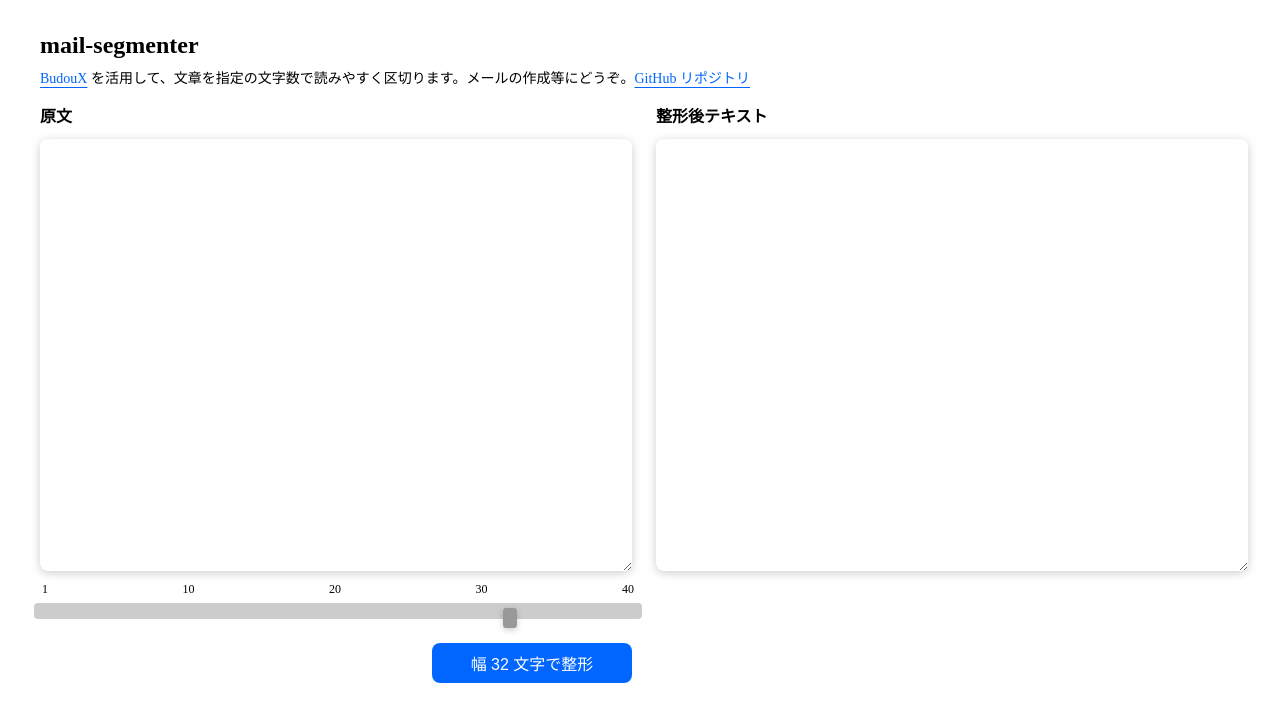
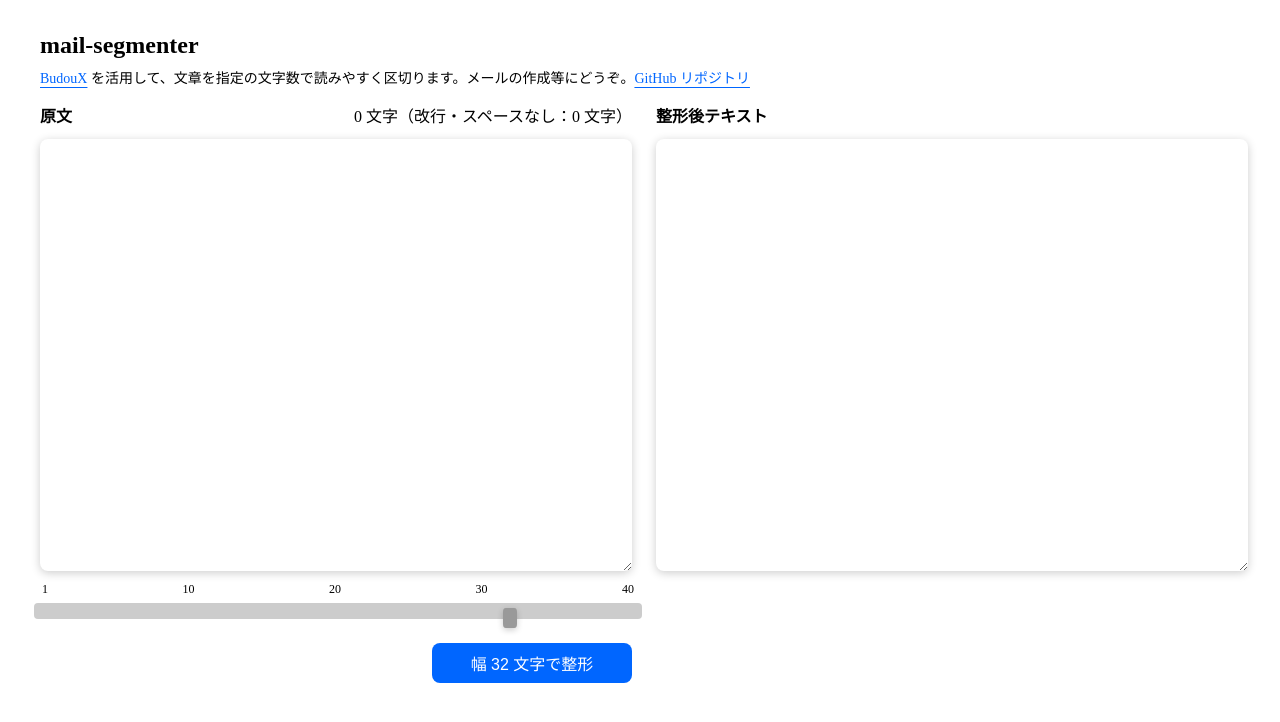
Before and after one commit to inaniwaudon/mail-segmenter, a Next.js app: page / in a window 1280 px wide. Shown: the top 722 px of the page. Built offline with nearby package versions, Linux system fonts and the light colour scheme; what budoux would draw is missing.

Commit message:
add counter

```diff
--- a/src/components/MainForm.module.scss
+++ b/src/components/MainForm.module.scss
@@ -7,6 +7,11 @@
 .textareaWrapper {
     display: flex;
     gap: 24px;
+}
+
+.textareaHeader {
+    display: flex;
+    justify-content: space-between;
 }
 
 .textareaDescription {
--- a/src/components/MainForm.tsx
+++ b/src/components/MainForm.tsx
@@ -1,6 +1,6 @@
 "use client";
 
-import { FormEvent, useState } from "react";
+import { FormEvent, useMemo, useState } from "react";
 import styles from "./MainForm.module.scss";
 import { formatSentence } from "@/lib/format";
 import Ruler from "./Ruler";
@@ -9,6 +9,13 @@ const MainForm = () => {
   const [inputSentence, setInputSentence] = useState("");
   const [outputSentence, setOutputSentence] = useState("");
   const [printWidth, setPrintWidth] = useState(32);
+
+  const count = useMemo(() => inputSentence.length, [inputSentence]);
+
+  const countWithoutBreaks = useMemo(
+    () => inputSentence.replace(/[\n\t 　]/g, "").length,
+    [inputSentence]
+  );
 
   const onSubmit = (e: FormEvent) => {
     e.preventDefault();
@@ -25,7 +32,12 @@ const MainForm = () => {
     <form className={styles.form} onSubmit={onSubmit}>
       <div className={styles.textareaWrapper}>
         <div>
-          <h3 className={styles.textareaDescription}>原文</h3>
+          <header className={styles.textareaHeader}>
+            <h3 className={styles.textareaDescription}>原文</h3>
+            <div>
+              {count} 文字（改行・スペースなし：{countWithoutBreaks} 文字）
+            </div>
+          </header>
           <textarea
             className={styles.input}
             value={inputSentence}
@@ -39,7 +51,9 @@ const MainForm = () => {
           </div>
         </div>
         <div>
-          <h3 className={styles.textareaDescription}>整形後テキスト</h3>
+          <header className={styles.textareaHeader}>
+            <h3 className={styles.textareaDescription}>整形後テキスト</h3>
+          </header>
           <textarea
             className={styles.output}
             value={outputSentence}
```
